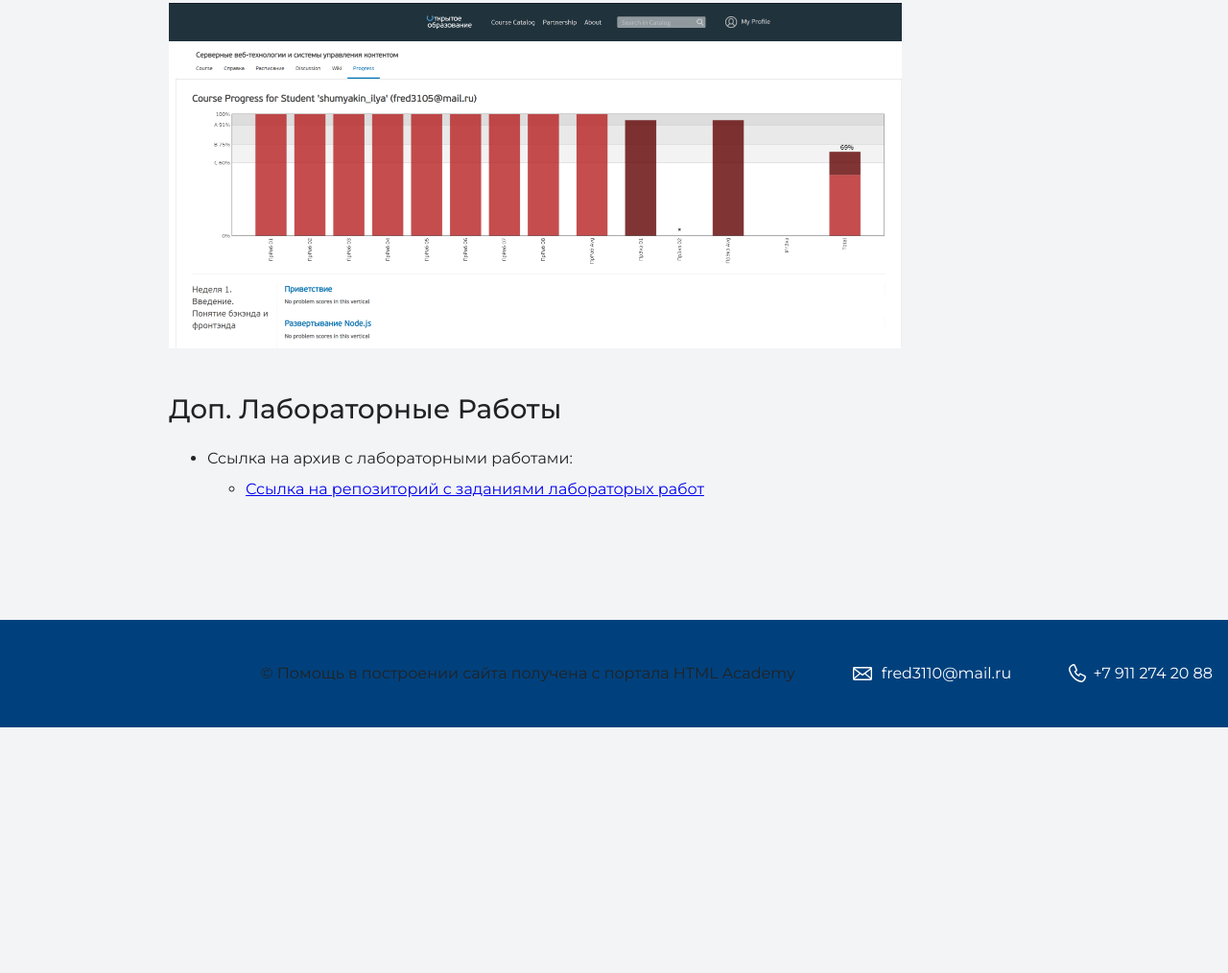
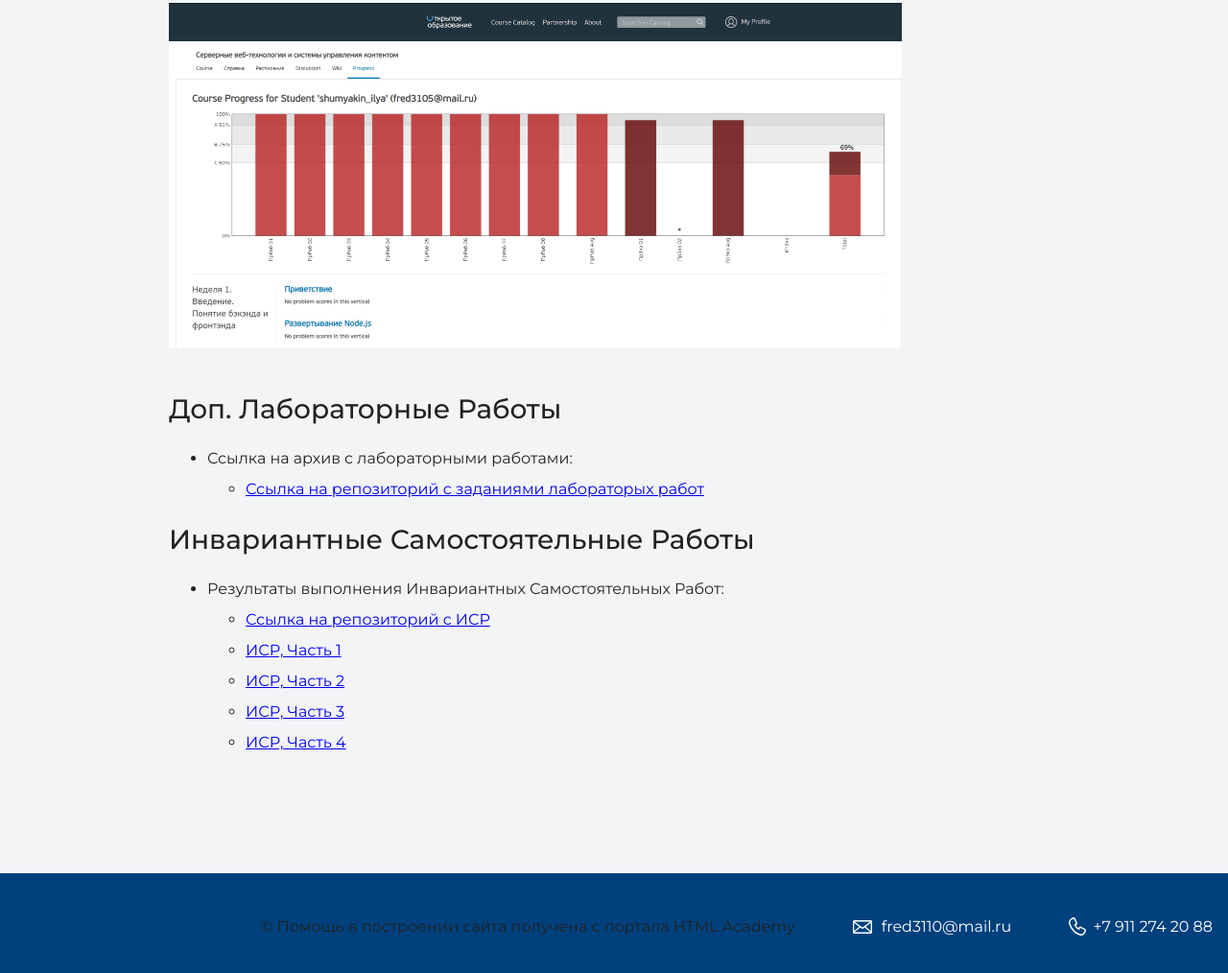
Before and after one commit to ilya-s-h/Web_Tech_3.4Sem, a plain HTML site: page index.html in a window 1280 px wide. Shown: the part 3623-4637 px from the top of the page at 96% size. Before the commit the page ends 4381 px from the top, so only its background shows below. Drawn offline with nearby package versions, Linux system fonts and the light colour scheme.

Commit message:
Update index.html

```diff
--- a/index.html
+++ b/index.html
@@ -143,6 +143,21 @@
       </ul>
       </div>
 
+      <div>
+      <h3 id="ISR">Инвариантные Самостоятельные Работы</h3>
+      <ul>
+        <li>Результаты выполнения Инвариантных Самостоятельных Работ:
+          <ul>
+            <li><a href="https://github.com/ilya-s-h/Web_Tech_3_4_sem/tree/main/Tasks/INVAR">Ссылка на репозиторий с ИСР</a></li>
+            <li><a href="https://github.com/ilya-s-h/Web_Tech_3_4_sem/tree/main/Tasks/task1.md" target="_blank">ИСР, Часть 1</a></li>
+            <li><a href="https://github.com/ilya-s-h/Web_Tech_3_4_sem/tree/main/Tasks/task2.md" target="_blank">ИСР, Часть 2</a></li>
+            <li><a href="https://github.com/ilya-s-h/Web_Tech_3_4_sem/tree/main/Tasks/task3.md" target="_blank">ИСР, Часть 3</a></li>
+            <li><a href="https://github.com/ilya-s-h/Web_Tech_3_4_sem/tree/main/Tasks/task4.md" target="_blank">ИСР, Часть 4</a></li>
+          </ul>
+        </li>
+      </ul>
+      </div>
+
 
     </div>
     </section>
```
